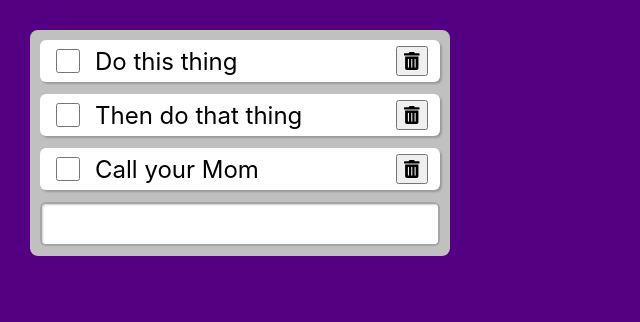
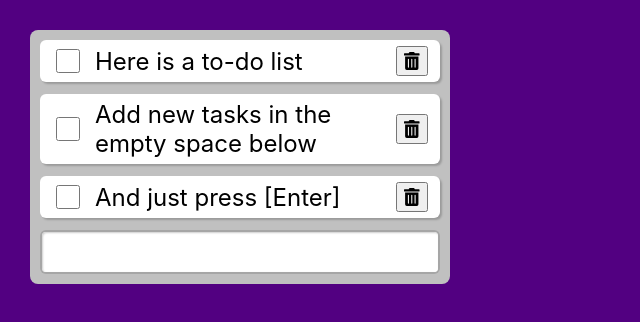
Before and after one commit to SturmB/react-todo, a React (Create React App) app: page / in a window 1280 px wide. Shown: the top 322 px of the page, without its empty margins (0-640 px from the left). Built offline with nearby package versions, Linux system fonts and the light colour scheme.

Commit message:
💬 Changes initial task texts

```diff
--- a/src/App.js
+++ b/src/App.js
@@ -51,15 +51,15 @@ function TodoForm({ addTodo }) {
 function App() {
   const [todos, setTodos] = React.useState([
     {
-      text: "Do this thing",
+      text: "Here is a to-do list",
       isCompleted: false
     },
     {
-      text: "Then do that thing",
+      text: "Add new tasks in the empty space below",
       isCompleted: false
     },
     {
-      text: "Call your Mom",
+      text: "And just press [Enter]",
       isCompleted: false
     }
   ]);
```
